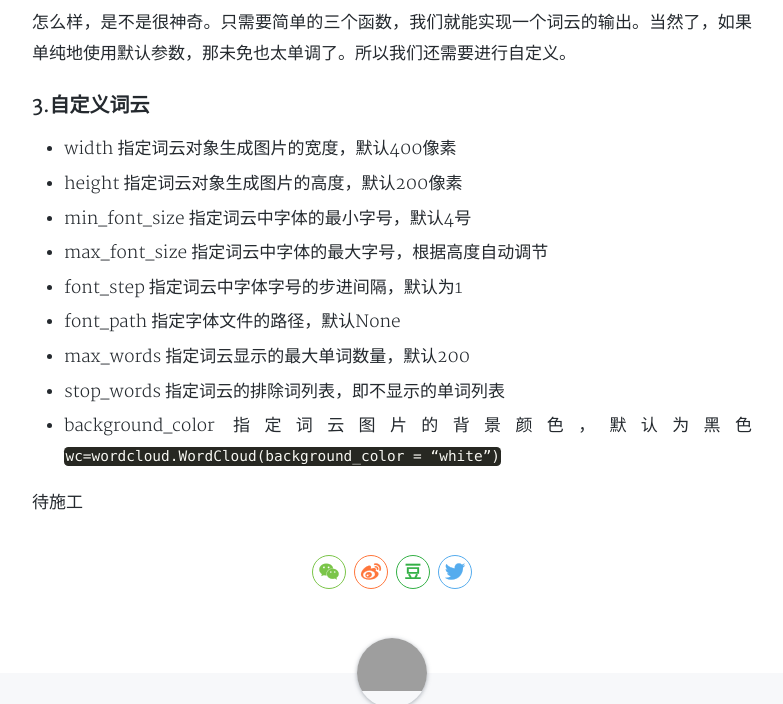
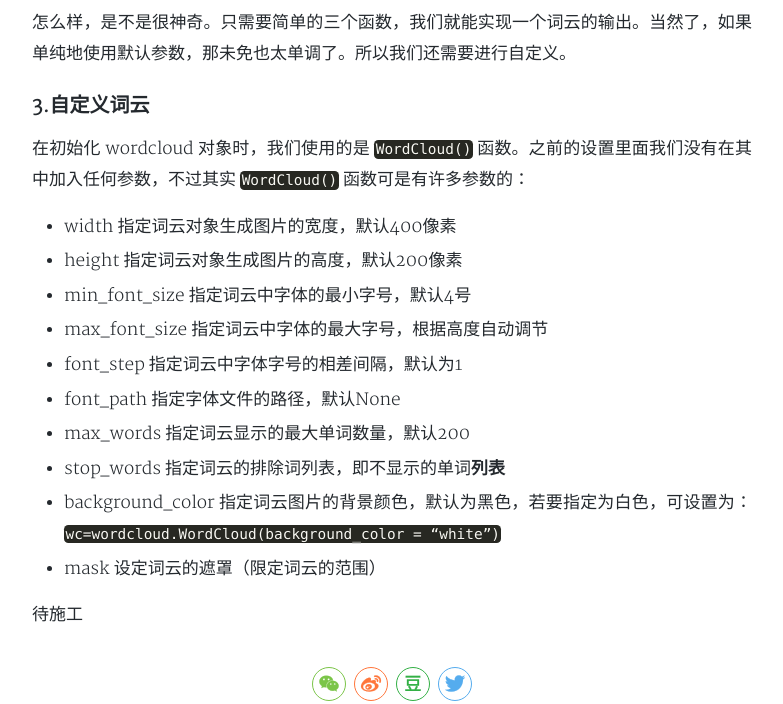
Before and after one commit to cometeme/cometeme.github.io, a Jekyll site: the page built from _posts/2018-08-13-[python]wordcloud库.md, in a window 1280 px wide and 900 px high, scrolled down 2167 px, cut to the strip 122-826 px from the top of the window. Shown: the whole strip, without its empty margins (248-1031 px from the left). Built offline with Jekyll 4.4.1, drawn with Linux system fonts in a browser that asks for light colours; nearby versions of some CDN libraries; comment, search, counter and statistics services are not loaded; a style sheet for code colours, icons or effects is not loaded.

Commit message:
update wordcloud post

```diff
--- a/_posts/2018-08-13-[python]wordcloud库.md
+++ b/_posts/2018-08-13-[python]wordcloud库.md
@@ -62,6 +62,8 @@ wordcloud 库中有三个常用的函数： `WordCloud()` 、 `generate()` 、 `
 
 ### 3.自定义词云
 
+在初始化 wordcloud 对象时，我们使用的是 `WordCloud()` 函数。之前的设置里面我们没有在其中加入任何参数，不过其实 `WordCloud()` 函数可是有许多参数的：
+
 * width
 指定词云对象生成图片的宽度，默认400像素
 
@@ -75,7 +77,7 @@ wordcloud 库中有三个常用的函数： `WordCloud()` 、 `generate()` 、 `
 指定词云中字体的最大字号，根据高度自动调节
 
 * font_step
-指定词云中字体字号的步进间隔，默认为1
+指定词云中字体字号的相差间隔，默认为1
 
 * font_path
 指定字体文件的路径，默认None
@@ -84,11 +86,13 @@ wordcloud 库中有三个常用的函数： `WordCloud()` 、 `generate()` 、 `
 指定词云显示的最大单词数量，默认200
 
 * stop_words
-指定词云的排除词列表，即不显示的单词列表
+指定词云的排除词列表，即不显示的单词**列表**
 
 * background_color
-指定词云图片的背景颜色，默认为黑色
+指定词云图片的背景颜色，默认为黑色，若要指定为白色，可设置为：
 `wc=wordcloud.WordCloud(background_color = “white”)`
 
+* mask
+设定词云的遮罩（限定词云的范围）
 
 待施工
```
